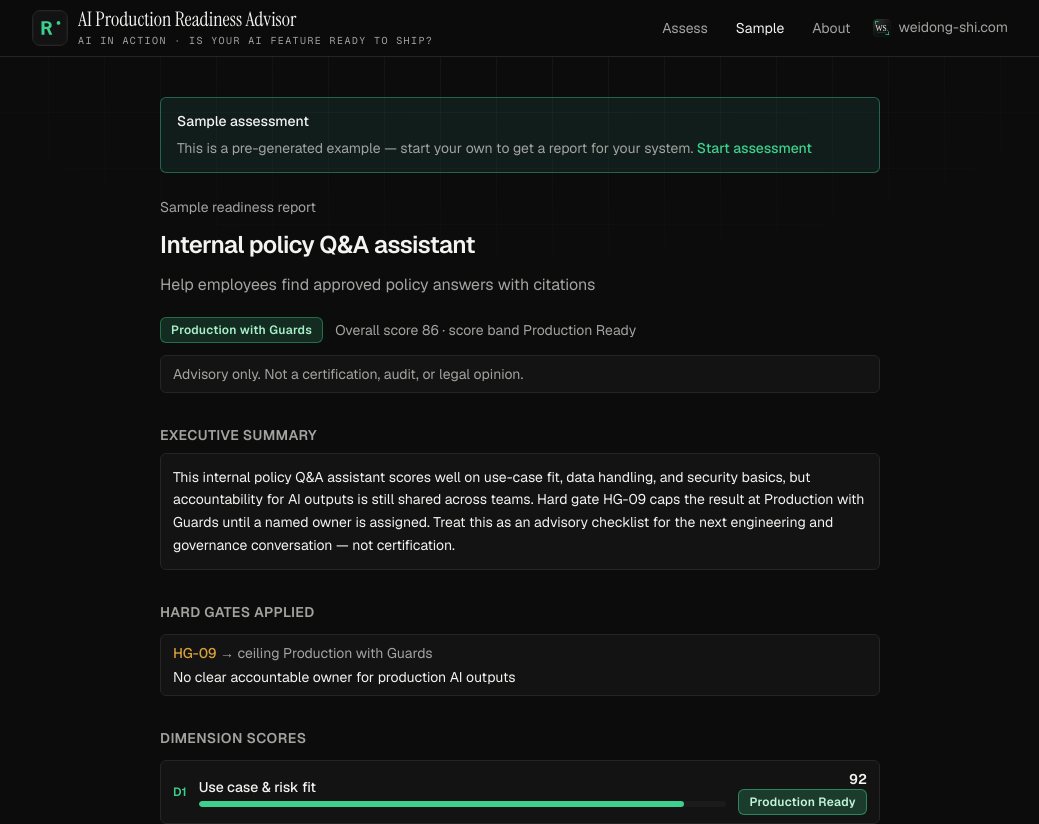
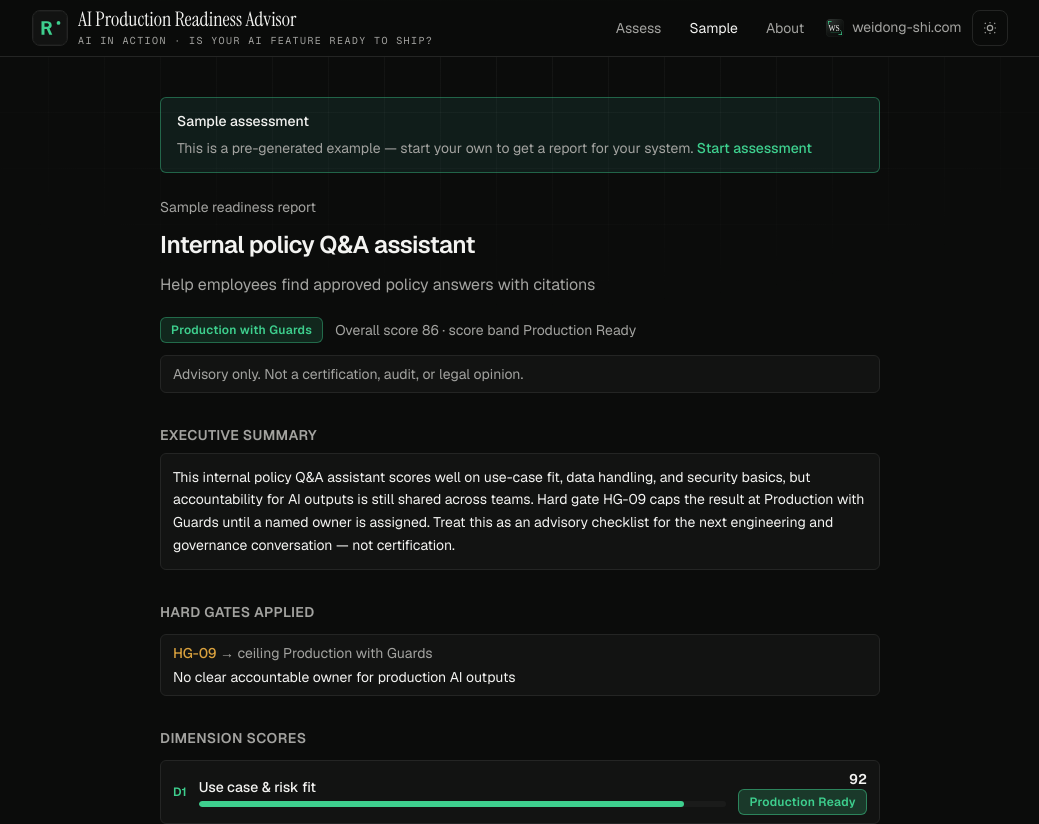
Before and after one commit to weidong808/ai-production-readiness-advisor, a Next.js app: page /sample in a window 1280 px wide. Shown: the top 824 px of the page, without its empty margins (120-1159 px from the left). Built offline with nearby package versions, Linux system fonts and the light colour scheme.

Commit message:
Add dark/light theme toggle matching RetireCheck.
Wire next-themes with light and dark token sets, put a sun/moon control in the header, and make band badges theme-aware.

```diff
--- a/package.json
+++ b/package.json
@@ -13,6 +13,7 @@
   "dependencies": {
     "@vercel/analytics": "^2.0.1",
     "next": "16.2.10",
+    "next-themes": "^0.4.6",
     "openai": "^6.48.0",
     "react": "19.2.4",
     "react-dom": "19.2.4",
--- a/src/app/globals.css
+++ b/src/app/globals.css
@@ -1,7 +1,39 @@
 @import "tailwindcss";
 
+@custom-variant dark (&:where(.dark, .dark *));
+
+/* Light (default tokens when html has no .dark — RetireCheck pattern) */
 :root {
-  /* Series chrome (aligned with SleepCheck / RetireCheck dark) */
+  --background: #f7f7f5;
+  --foreground: #121212;
+  --muted: #5c5c5c;
+  --border: #e4e4e0;
+  --card: #ffffff;
+  --accent: #0f6e56;
+  --accent-foreground: #f4fffa;
+  --accent-strong: #0b5a46;
+  --warn: #a16207;
+  --danger: #b42318;
+  --ok: #0f6e56;
+  --focus: #0f6e56;
+  --hero-glow: rgba(15, 110, 86, 0.09);
+  --grid-line: rgba(18, 18, 18, 0.05);
+  --header-bg: color-mix(in srgb, var(--background) 88%, transparent);
+  --bg-soft: #ebebe6;
+
+  --bg: var(--background);
+  --bg-elevated: var(--card);
+  --ink: var(--foreground);
+  --ink-muted: var(--muted);
+  --line: var(--border);
+
+  --font-display: var(--font-instrument), Georgia, "Times New Roman", serif;
+  --font-body: var(--font-geist-sans), ui-sans-serif, system-ui, sans-serif;
+
+  color-scheme: light;
+}
+
+.dark {
   --background: #0b0c0b;
   --foreground: #f3f3f1;
   --muted: #a3a3a0;
@@ -17,17 +49,15 @@
   --hero-glow: rgba(62, 207, 142, 0.12);
   --grid-line: rgba(243, 243, 241, 0.045);
   --header-bg: color-mix(in srgb, var(--background) 88%, transparent);
+  --bg-soft: #1a1b1a;
 
-  /* Legacy aliases used across report/wizard components */
   --bg: var(--background);
   --bg-elevated: var(--card);
-  --bg-soft: #1a1b1a;
   --ink: var(--foreground);
   --ink-muted: var(--muted);
   --line: var(--border);
 
-  --font-display: var(--font-instrument), Georgia, "Times New Roman", serif;
-  --font-body: var(--font-geist-sans), ui-sans-serif, system-ui, sans-serif;
+  color-scheme: dark;
 }
 
 @theme inline {
@@ -117,6 +147,58 @@ body > * {
   top: 1rem;
 }
 
+.sr-only {
+  position: absolute;
+  width: 1px;
+  height: 1px;
+  padding: 0;
+  margin: -1px;
+  overflow: hidden;
+  clip: rect(0, 0, 0, 0);
+  white-space: nowrap;
+  border: 0;
+}
+
+.theme-toggle {
+  display: inline-flex;
+  align-items: center;
+  justify-content: center;
+  width: 2.25rem;
+  height: 2.25rem;
+  padding: 0;
+  margin-left: 0.15rem;
+  border: 1px solid var(--border);
+  border-radius: 8px;
+  background: transparent;
+  color: var(--muted);
+  cursor: pointer;
+  transition:
+    color 0.2s,
+    background 0.2s,
+    border-color 0.2s;
+}
+
+.theme-toggle:hover {
+  color: var(--foreground);
+  background: color-mix(in srgb, var(--foreground) 6%, transparent);
+}
+
+.theme-toggle:focus-visible {
+  outline: 2px solid var(--focus);
+  outline-offset: 2px;
+}
+
+.theme-toggle:disabled {
+  cursor: default;
+  opacity: 0.7;
+}
+
+.theme-toggle-placeholder {
+  width: 16px;
+  height: 16px;
+  display: inline-block;
+}
+
 @media print {
   body {
     background: white !important;
--- a/src/app/layout.tsx
+++ b/src/app/layout.tsx
@@ -3,6 +3,7 @@ import { Geist, Geist_Mono, Instrument_Serif } from "next/font/google";
 import { Analytics } from "@/components/Analytics";
 import { AppFooter } from "@/components/AppFooter";
 import { AppHeader } from "@/components/AppHeader";
+import { ThemeProvider } from "@/components/ThemeProvider";
 import {
   APP_DESCRIPTION,
   APP_NAME,
@@ -61,7 +62,10 @@ export const metadata: Metadata = {
 };
 
 export const viewport: Viewport = {
-  themeColor: "#0b0c0b",
+  themeColor: [
+    { media: "(prefers-color-scheme: light)", color: "#f7f7f5" },
+    { media: "(prefers-color-scheme: dark)", color: "#0b0c0b" },
+  ],
   width: "device-width",
   initialScale: 1,
 };
@@ -74,9 +78,11 @@ export default function RootLayout({
   return (
     <html
       lang="en"
+      suppressHydrationWarning
       className={`${geistSans.variable} ${geistMono.variable} ${instrument.variable}`}
     >
       <body className="flex min-h-screen flex-col antialiased">
+        <ThemeProvider>
           <a href="#main" className="skip-link">
             Skip to content
           </a>
@@ -84,6 +90,7 @@ export default function RootLayout({
           <div className="flex-1">{children}</div>
           <AppFooter />
           <Analytics />
+        </ThemeProvider>
       </body>
     </html>
   );
--- a/src/components/AppHeader.tsx
+++ b/src/components/AppHeader.tsx
@@ -4,6 +4,7 @@ import Image from "next/image";
 import Link from "next/link";
 import { usePathname } from "next/navigation";
 import { SiteHomeLink } from "@/components/SiteHomeLink";
+import { ThemeToggle } from "@/components/ThemeToggle";
 import {
   APP_NAME,
   APP_SHORT_NAME,
@@ -75,6 +76,7 @@ export function AppHeader() {
             markSize={18}
             className="ml-1 hidden text-[var(--muted)] sm:inline-flex"
           />
+          <ThemeToggle />
         </nav>
       </div>
     </header>
--- a/src/components/BandBadge.tsx
+++ b/src/components/BandBadge.tsx
@@ -1,12 +1,15 @@
 import type { Band } from "@/lib/scoring/types";
 
+/** Theme-aware badges — colors come from CSS variables so light/dark both read. */
 const STYLES: Record<Band, string> = {
-  "Not Ready": "bg-[rgba(196,92,92,0.2)] text-[#f0b4b4] border-[rgba(196,92,92,0.45)]",
-  "Pilot Only": "bg-[rgba(212,160,23,0.18)] text-[#f0d48a] border-[rgba(212,160,23,0.45)]",
+  "Not Ready":
+    "bg-[color-mix(in_srgb,var(--danger)_16%,transparent)] text-[var(--danger)] border-[color-mix(in_srgb,var(--danger)_40%,transparent)]",
+  "Pilot Only":
+    "bg-[color-mix(in_srgb,var(--warn)_16%,transparent)] text-[var(--warn)] border-[color-mix(in_srgb,var(--warn)_40%,transparent)]",
   "Production with Guards":
-    "bg-[rgba(62,207,142,0.16)] text-[#a8efc8] border-[rgba(62,207,142,0.4)]",
+    "bg-[color-mix(in_srgb,var(--accent)_14%,transparent)] text-[var(--accent)] border-[color-mix(in_srgb,var(--accent)_40%,transparent)]",
   "Production Ready":
-    "bg-[rgba(62,207,142,0.22)] text-[#c4f5d8] border-[rgba(62,207,142,0.5)]",
+    "bg-[color-mix(in_srgb,var(--accent)_20%,transparent)] text-[var(--accent)] border-[color-mix(in_srgb,var(--accent)_50%,transparent)]",
 };
 
 export function BandBadge({ band }: { band: Band }) {
--- a/src/components/LandingPreview.tsx
+++ b/src/components/LandingPreview.tsx
@@ -34,7 +34,7 @@ export function LandingPreview() {
           Overall score {PREVIEW_SCORE}
         </span>
       </div>
-      <p className="mt-3 inline-flex items-center gap-2 rounded-md border border-[var(--warn)]/40 bg-[rgba(212,160,23,0.12)] px-2.5 py-1 text-xs text-[var(--warn)]">
+      <p className="mt-3 inline-flex items-center gap-2 rounded-md border border-[color-mix(in_srgb,var(--warn)_40%,transparent)] bg-[color-mix(in_srgb,var(--warn)_12%,transparent)] px-2.5 py-1 text-xs text-[var(--warn)]">
         HG-09 · ceiling {PREVIEW_BAND}
       </p>
       <div className="mt-4 space-y-2">
--- /dev/null
+++ b/src/components/ThemeProvider.tsx
@@ -0,0 +1,16 @@
+"use client";
+
+import { ThemeProvider as NextThemesProvider } from "next-themes";
+
+export function ThemeProvider({ children }: { children: React.ReactNode }) {
+  return (
+    <NextThemesProvider
+      attribute="class"
+      defaultTheme="dark"
+      enableSystem
+      disableTransitionOnChange
+    >
+      {children}
+    </NextThemesProvider>
+  );
+}
--- /dev/null
+++ b/src/components/ThemeToggle.tsx
@@ -0,0 +1,74 @@
+"use client";
+
+import { useTheme } from "next-themes";
+import { useMounted } from "@/hooks/useMounted";
+
+export function ThemeToggle() {
+  const { resolvedTheme, setTheme } = useTheme();
+  const mounted = useMounted();
+  const ready = mounted && resolvedTheme != null;
+  const isDark = resolvedTheme === "dark";
+
+  return (
+    <button
+      type="button"
+      className="theme-toggle"
+      aria-label={
+        !ready
+          ? "Toggle color theme"
+          : isDark
+            ? "Switch to light mode"
+            : "Switch to dark mode"
+      }
+      disabled={!ready}
+      onClick={() => {
+        if (!ready) return;
+        setTheme(isDark ? "light" : "dark");
+      }}
+    >
+      <span className="sr-only">Toggle theme</span>
+      {ready ? (
+        isDark ? (
+          <SunIcon />
+        ) : (
+          <MoonIcon />
+        )
+      ) : (
+        <span className="theme-toggle-placeholder" aria-hidden />
+      )}
+    </button>
+  );
+}
+
+function SunIcon() {
+  return (
+    <svg
+      aria-hidden
+      viewBox="0 0 24 24"
+      width="16"
+      height="16"
+      fill="none"
+      stroke="currentColor"
+      strokeWidth="1.75"
+    >
+      <circle cx="12" cy="12" r="4" />
+      <path d="M12 3v2M12 19v2M4.2 4.2l1.4 1.4M18.4 18.4l1.4 1.4M3 12h2M19 12h2M4.2 19.8l1.4-1.4M18.4 5.6l1.4-1.4" />
+    </svg>
+  );
+}
+
+function MoonIcon() {
+  return (
+    <svg
+      aria-hidden
+      viewBox="0 0 24 24"
+      width="16"
+      height="16"
+      fill="none"
+      stroke="currentColor"
+      strokeWidth="1.75"
+    >
+      <path d="M21 14.5A8.5 8.5 0 0 1 9.5 3 7 7 0 1 0 21 14.5Z" />
+    </svg>
+  );
+}
--- /dev/null
+++ b/src/hooks/useMounted.ts
@@ -0,0 +1,16 @@
+"use client";
+
+import { useSyncExternalStore } from "react";
+
+function subscribe() {
+  return () => {};
+}
+
+/** True after client hydration — avoids theme-toggle flash/mismatch. */
+export function useMounted(): boolean {
+  return useSyncExternalStore(
+    subscribe,
+    () => true,
+    () => false,
+  );
+}
```
Also changed, not shown: 1 other file (tests, documents, lock files or other folders). Lines whose indentation alone changed are shown as unchanged.
